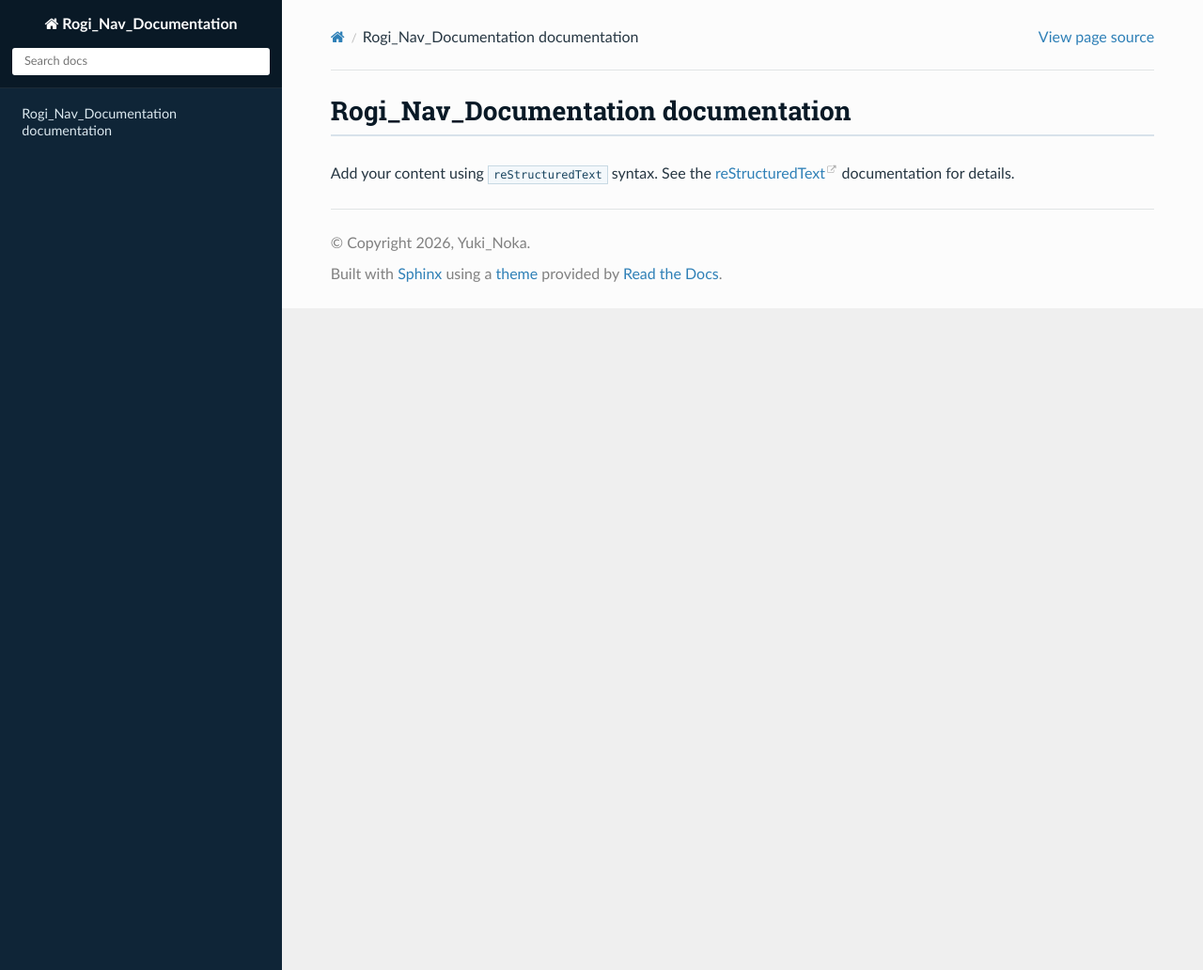
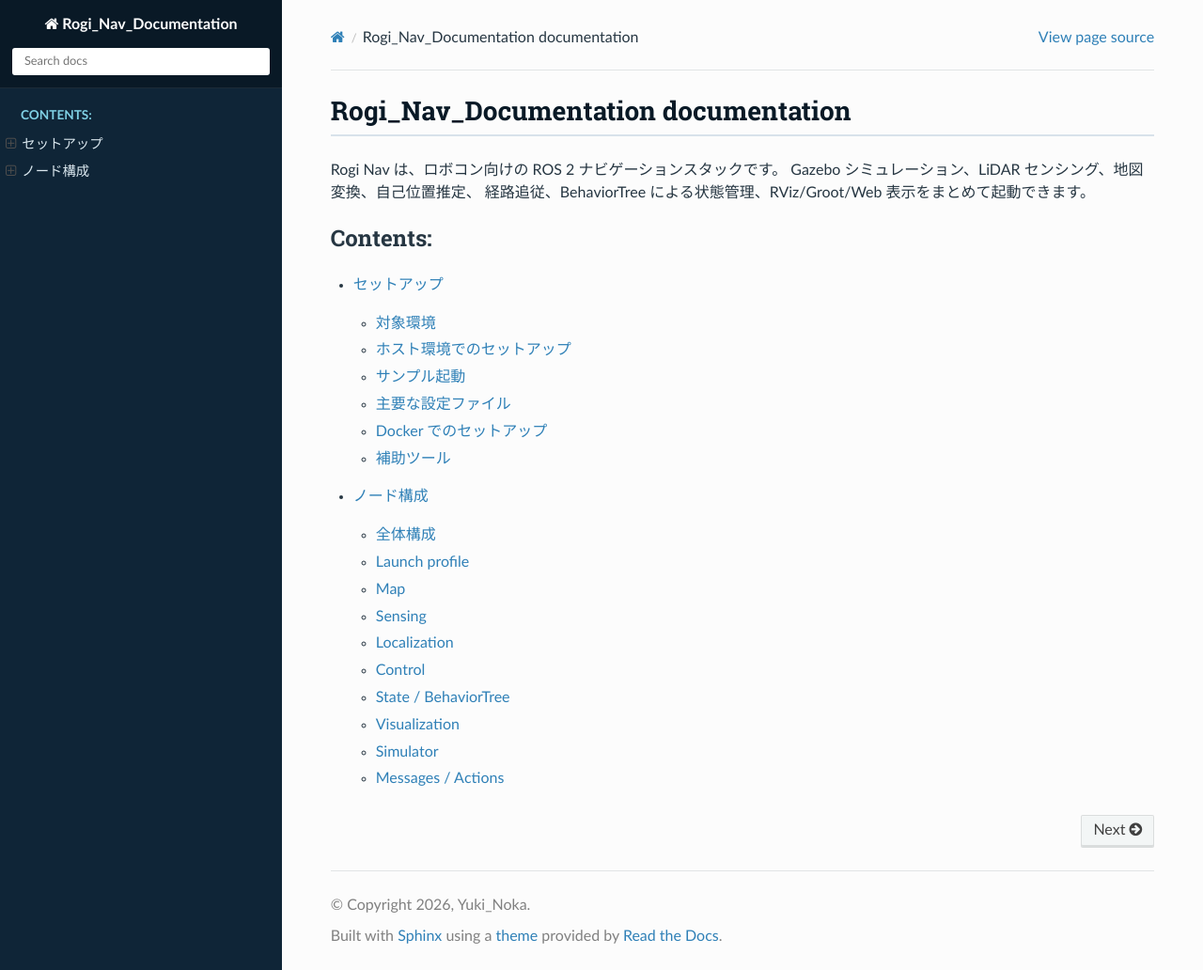
Before and after one commit to KeioRoboticsAssociation/rogi_nav_documentation, a Sphinx documentation site: the page built from docs/index.rst, in a window 1280 px wide and 1032 px high. Shown: the whole window at 94% size. Built offline with Sphinx 7.4.7 and the Read the Docs theme 3.1.0, drawn with Linux system fonts in a browser that asks for light colours; some of the changed lines change nothing that is shown.

Commit message:
セットアップ方法

```diff
--- a/docs/index.rst
+++ b/docs/index.rst
@@ -6,11 +6,14 @@
 Rogi_Nav_Documentation documentation
 ====================================
 
-Add your content using ``reStructuredText`` syntax. See the
-`reStructuredText <https://www.sphinx-doc.org/en/master/usage/restructuredtext/index.html>`_
-documentation for details.
+Rogi Nav は、ロボコン向けの ROS 2 ナビゲーションスタックです。
+Gazebo シミュレーション、LiDAR センシング、地図変換、自己位置推定、
+経路追従、BehaviorTree による状態管理、RViz/Groot/Web 表示をまとめて起動できます。
 
 
 .. toctree::
    :maxdepth: 2
    :caption: Contents:
+
+   setup
+   nodes
--- /dev/null
+++ b/docs/nodes.rst
@@ -0,0 +1,346 @@
+ノード構成
+==========
+
+全体構成
+--------
+
+``rogi_launch/launch/rogi_nav.launch.py`` が、profile YAML を読み込んで各 component launch を組み合わせます。
+多くの C++ ノードは ``rclcpp_components`` の composable node として実装され、必要に応じて
+``component_container_mt`` にロードされます。
+
+``example/sample/config/real.yaml`` と ``example/sample/config/sim.yaml`` の
+``launch.components`` で、コンポーネント単位またはノード単位に有効/無効を切り替えます。
+
+Launch profile
+--------------
+
+.. list-table::
+   :header-rows: 1
+   :widths: 22 28 50
+
+   * - profile
+     - 主な用途
+     - 特徴
+   * - ``real``
+     - 実機
+     - Gazebo と Web を無効化し、picoScan、wheel odometry、MAVLink/RS485、DC motor command 変換を有効化します。
+   * - ``sim``
+     - Gazebo シミュレーション
+     - Gazebo、RViz、Web 表示、地図、scan merger、line detector、自己位置推定、pure pursuit、state node を有効化します。
+
+Map
+---
+
+.. list-table::
+   :header-rows: 1
+   :widths: 24 28 48
+
+   * - ノード
+     - 実行ファイル / plugin
+     - 説明
+   * - ``map_loader``
+     - ``rogi_map`` / ``map_loader::map_loader``
+     - ``line_segments.csv`` と ``circles.csv`` を読み込み、``rogi_msgs/msg/Map`` を publish します。
+   * - ``map_converter``
+     - ``rogi_map`` / ``map_converter::map_converter``
+     - ``rogi_msgs/msg/Map`` を ``nav_msgs/msg/OccupancyGrid`` に変換します。
+
+主な interface は次の通りです。
+
+.. list-table::
+   :header-rows: 1
+   :widths: 24 20 28 28
+
+   * - ノード
+     - 種別
+     - 名前
+     - 型 / 内容
+   * - ``map_loader``
+     - publish
+     - ``map`` remap 後 ``/raw_map``
+     - ``rogi_msgs/msg/Map``
+   * - ``map_loader``
+     - parameter
+     - ``line_segments_path``, ``circles_path``
+     - 地図 CSV path
+   * - ``map_converter``
+     - subscribe
+     - ``map`` remap 後 ``/raw_map``
+     - ``rogi_msgs/msg/Map``
+   * - ``map_converter``
+     - publish
+     - ``occupancy_grid`` remap 後 ``/map``
+     - ``nav_msgs/msg/OccupancyGrid``
+   * - ``map_converter``
+     - parameter
+     - ``resolution``
+     - OccupancyGrid 解像度
+
+Sensing
+-------
+
+.. list-table::
+   :header-rows: 1
+   :widths: 24 28 48
+
+   * - ノード
+     - 実行ファイル / plugin
+     - 説明
+   * - ``sick_generic_caller``
+     - ``sick_scan_xd``
+     - SICK picoScan などの LiDAR driver を起動します。設定は ``sensing/config.yaml`` の ``sick_picoscan`` で行います。
+   * - ``scan_merger``
+     - ``rogi_lidar_merger`` / ``rogi_lidar_merger::ScanMerger``
+     - 複数 LiDAR の ``LaserScan`` を共通 frame に統合します。
+   * - ``line_detector``
+     - ``rogi_ransac`` / ``line_detector::line_detector``
+     - ``LaserScan`` から RANSAC で直線、線分、角を検出します。
+
+.. list-table::
+   :header-rows: 1
+   :widths: 24 20 28 28
+
+   * - ノード
+     - 種別
+     - 名前
+     - 型 / 内容
+   * - ``scan_merger``
+     - subscribe
+     - ``scan_topics``
+     - ``sensor_msgs/msg/LaserScan`` の配列
+   * - ``scan_merger``
+     - publish
+     - ``merged_scan`` remap 後 ``/scan_for_localization``
+     - ``sensor_msgs/msg/LaserScan``
+   * - ``scan_merger``
+     - parameter
+     - ``frame_id``, ``frequency``, ``angle_*``, ``range_*``
+     - 出力 scan の frame と範囲
+   * - ``line_detector``
+     - subscribe
+     - ``scan``
+     - ``sensor_msgs/msg/LaserScan``
+   * - ``line_detector``
+     - publish
+     - ``lines``, ``line_segments``, ``corners``
+     - ``rogi_msgs`` と ``PoseArray``
+   * - ``line_detector``
+     - parameter
+     - ``max_iterations``, ``max_lines``, ``distance_threshold`` など
+     - RANSAC 検出条件
+
+Localization
+------------
+
+.. list-table::
+   :header-rows: 1
+   :widths: 24 28 48
+
+   * - ノード
+     - 実行ファイル / plugin
+     - 説明
+   * - ``emcl2``
+     - ``emcl2`` / ``emcl2::EMcl2Node``
+     - LiDAR と OccupancyGrid を使う particle filter 系の自己位置推定です。
+   * - ``ransac_localizer``
+     - ``rogi_ransac_localizer`` / ``rogi_ransac_localizer::RansacLocalizer``
+     - 地図の線分と観測線分を対応付けて pose を補正します。
+   * - ``wheel_odometry``
+     - ``wheel_odometry_node``
+     - Rogidrive encoder 情報から omni wheel odometry を計算します。
+
+.. list-table::
+   :header-rows: 1
+   :widths: 24 20 28 28
+
+   * - ノード
+     - 種別
+     - 名前
+     - 型 / 内容
+   * - ``emcl2``
+     - subscribe
+     - ``scan``, ``map``, ``initialpose``
+     - ``LaserScan``, ``OccupancyGrid``, ``PoseWithCovarianceStamped``
+   * - ``emcl2``
+     - publish
+     - ``localization_pose``, ``particlecloud``, ``alpha``
+     - 推定 pose、particle、信頼度
+   * - ``emcl2``
+     - service
+     - ``global_localization``
+     - ``std_srvs/srv/Empty``
+   * - ``ransac_localizer``
+     - subscribe
+     - ``map``, ``odom``, ``line_segments``
+     - 地図、odometry、観測線分
+   * - ``ransac_localizer``
+     - publish
+     - ``localization_pose``
+     - ``geometry_msgs/msg/PoseWithCovarianceStamped``
+   * - ``wheel_odometry``
+     - subscribe
+     - ``/rogidrive_status``
+     - Rogidrive status
+   * - ``wheel_odometry``
+     - publish
+     - ``/odom``
+     - ``nav_msgs/msg/Odometry``
+   * - ``wheel_odometry``
+     - tf
+     - ``odom`` -> ``base_link``
+     - ``publish_tf`` が true の場合に publish
+
+Control
+-------
+
+.. list-table::
+   :header-rows: 1
+   :widths: 24 28 48
+
+   * - ノード
+     - 実行ファイル / plugin
+     - 説明
+   * - ``simple_pure_pursuit``
+     - ``simple_pure_pursuit_node`` / ``simple_pure_pursuit::SimplePurePursuitNode``
+     - 経路 CSV を読み込み、``FollowPath`` action の goal に応じて ``/cmd_vel`` を生成します。
+   * - ``cmd_vel_to_dcmotor_node``
+     - ``cmd_vel_to_dcmotor_node`` / ``cmd_vel_to_dcmotor::CmdVelToDCMotorNode``
+     - ``geometry_msgs/msg/Twist`` を Rogidrive の motor command に変換します。
+
+.. list-table::
+   :header-rows: 1
+   :widths: 24 20 28 28
+
+   * - ノード
+     - 種別
+     - 名前
+     - 型 / 内容
+   * - ``simple_pure_pursuit``
+     - action server
+     - ``follow_path``
+     - ``rogi_msgs/action/FollowPath``
+   * - ``simple_pure_pursuit``
+     - subscribe
+     - ``/localization_pose``, ``/robot_pose``
+     - 現在 pose
+   * - ``simple_pure_pursuit``
+     - publish
+     - ``/cmd_vel``, ``/pure_pursuit_path``, ``/distance_to_goal``, ``/current_follow_path_index``
+     - 速度指令、可視化、状態
+   * - ``cmd_vel_to_dcmotor_node``
+     - subscribe
+     - ``/cmd_vel``
+     - ``geometry_msgs/msg/Twist``
+   * - ``cmd_vel_to_dcmotor_node``
+     - publish
+     - ``/rogidrive_cmd``
+     - Rogidrive motor command
+   * - ``cmd_vel_to_dcmotor_node``
+     - parameter
+     - ``wheel_radius``, ``center_to_wheel``, ``motor_names`` など
+     - omni wheel と motor の変換条件
+
+State / BehaviorTree
+--------------------
+
+.. list-table::
+   :header-rows: 1
+   :widths: 24 28 48
+
+   * - ノード
+     - 実行ファイル / plugin
+     - 説明
+   * - ``state_node``
+     - ``state_node`` / ``state::StateNode``
+     - BehaviorTree XML を 10 ms 周期で tick し、状態遷移と action 実行を管理します。
+   * - ``groot``
+     - ``common_tool/Groot/build/Groot``
+     - BehaviorTree の monitor GUI です。``enable_groot`` が true のとき起動します。
+
+``state_node`` は ``tree_path`` で指定した XML を読みます。
+現在登録されている主な BT action は次の通りです。
+
+.. list-table::
+   :header-rows: 1
+   :widths: 24 76
+
+   * - Action
+     - 内容
+   * - ``FollowPath``
+     - ``follow_path`` action client として ``simple_pure_pursuit`` に経路番号を送ります。
+   * - ``WaitStart``
+     - ``/start`` の ``std_msgs/msg/Bool`` を待ちます。
+
+Visualization
+-------------
+
+.. list-table::
+   :header-rows: 1
+   :widths: 24 28 48
+
+   * - ノード
+     - 実行ファイル / plugin
+     - 説明
+   * - ``rviz2``
+     - ``rviz2``
+     - ``visualization/config.yaml`` の RViz config で起動します。
+   * - ``line_segments_visualizer``
+     - ``rogi_visualizer`` / ``line_segments_visualizer::line_segments_visualizer``
+     - ``line_segments`` を RViz marker に変換します。
+   * - ``path_visualizer``
+     - ``rogi_visualizer`` / ``path_visualizer::path_visualizer``
+     - 経路 CSV と現在経路 index から ``nav_msgs/msg/Path`` を publish します。
+
+Simulator
+---------
+
+``gazebo_simulator`` package は Gazebo Harmonic 向けの launch、URDF、world、補助 Python node を提供します。
+
+.. list-table::
+   :header-rows: 1
+   :widths: 24 28 48
+
+   * - ノード
+     - 実行ファイル
+     - 説明
+   * - ``sensor_topic_converters``
+     - ``sensor_topic_converters.py``
+     - Gazebo bridge 後の sensor topic を rogi_nav 側で扱いやすい topic に変換します。
+   * - ``odom_drift_simulator``
+     - ``odom_drift_simulator.py``
+     - ``/odom_raw`` に scale、drift、noise を加えて ``/odom`` を publish します。
+   * - ``odom_tf_broadcaster``
+     - ``odom_tf_broadcaster.py``
+     - odometry から ``odom`` -> ``base_link`` の TF と pose marker を publish します。
+   * - ``scan_frame_normalizer``
+     - ``scan_frame_normalizer.py``
+     - ``LaserScan`` の frame_id を localization 用に揃えます。
+   * - ``pose_comparison_gui``
+     - ``pose_comparison_gui.py``
+     - 真値 odometry と推定 pose を比較表示します。
+
+``simple_sim.launch.py`` の主な引数は ``model``、``world``、``use_simple_world``、
+``use_sim_time``、``headless``、``enable_odom_drift``、``line_segments_path``、
+``circles_path``、``wall_height``、``wall_thickness`` です。
+
+Messages / Actions
+------------------
+
+``rogi_msgs`` は地図、線分、円、経路追従 action を提供します。
+
+.. list-table::
+   :header-rows: 1
+   :widths: 34 66
+
+   * - interface
+     - 用途
+   * - ``rogi_msgs/msg/Map``
+     - map loader と localization が使う独自地図表現です。
+   * - ``rogi_msgs/msg/LineSegmentArray``
+     - RANSAC line detector と visualizer/localizer が使う観測線分です。
+   * - ``rogi_msgs/msg/LineArray``
+     - 検出された直線です。
+   * - ``rogi_msgs/msg/CircleArray``
+     - 地図上の円形 feature です。
+   * - ``rogi_msgs/action/FollowPath``
+     - BehaviorTree/state node から pure pursuit に経路追従を要求します。
--- /dev/null
+++ b/docs/setup.rst
@@ -0,0 +1,154 @@
+セットアップ
+============
+
+対象環境
+--------
+
+この手順は ``/home/yuki/rogi_nav_ws/src/rogi_nav`` の現在の構成を前提にしています。
+ホスト環境で使う場合は Ubuntu 24.04 と ROS 2 Jazzy を想定しています。
+Docker を使う場合は、リポジトリの ``Dockerfile`` と ``Makefile`` から Jazzy 環境を作成できます。
+
+ホスト環境でのセットアップ
+--------------------------
+
+ワークスペースを作成し、リポジトリを ``src`` 配下に配置します。
+
+.. code-block:: bash
+
+   mkdir -p ~/rogi_nav_ws/src
+   cd ~/rogi_nav_ws/src
+   git clone git@github.com:KeioRoboticsAssociation/rogi_nav.git
+   cd rogi_nav
+
+共通ツールと外部依存を取得・ビルドします。
+
+.. code-block:: bash
+
+   make setup
+
+``make setup`` は主に次を実行します。
+
+* apt 依存の導入
+* ``common_tool/common_tool.repos`` による外部リポジトリの取得
+* ``common_tool/BehaviorTree.CPP`` の CMake ビルドと ``common_tool/install`` へのインストール
+* ``common_tool/Groot`` の submodule 取得とビルド
+
+セットアップ済み環境で外部ツールや Python 依存を更新する場合は次を使います。
+
+.. code-block:: bash
+
+   make sync
+
+ROS 依存を解決してワークスペースをビルドします。
+
+.. code-block:: bash
+
+   cd ~/rogi_nav_ws
+   source /opt/ros/jazzy/setup.bash
+   rosdep install --from-paths src --ignore-src -r -y
+   colcon build --symlink-install
+   source install/setup.bash
+
+サンプル起動
+------------
+
+実機向けの sample profile は ``real``、シミュレーション向けは ``sim`` です。
+
+.. code-block:: bash
+
+   ros2 launch rogi_nav_sample sample.launch.py config_profile:=real
+
+.. code-block:: bash
+
+   ros2 launch rogi_nav_sample sample.launch.py config_profile:=sim
+
+``sample.launch.py`` は内部で ``rogi_launch/launch/rogi_nav.launch.py`` を呼び出します。
+設定は ``example/sample/config`` 配下から読み込まれます。
+
+直接 ``rogi_nav.launch.py`` を使う場合は、設定ディレクトリと profile を指定します。
+
+.. code-block:: bash
+
+   ros2 launch rogi_launch rogi_nav.launch.py \
+     config_dir:=/home/yuki/rogi_nav_ws/src/rogi_nav/example/sample/config \
+     config_profile:=sim
+
+主要な設定ファイル
+------------------
+
+.. list-table::
+   :header-rows: 1
+   :widths: 32 68
+
+   * - ファイル
+     - 役割
+   * - ``example/sample/config/real.yaml``
+     - 実機向け profile。Gazebo を止め、picoScan、wheel odometry、MAVLink/RS485、制御系を有効化します。
+   * - ``example/sample/config/sim.yaml``
+     - シミュレーション向け profile。Gazebo、可視化、Web 表示、自己位置推定、pure pursuit を有効化します。
+   * - ``example/sample/config/simulation/config.yaml``
+     - Gazebo の model、world、sim time、odom drift などを設定します。
+   * - ``example/sample/config/map/config.yaml``
+     - 地図 CSV と Gazebo 壁生成パラメータを設定します。
+   * - ``example/sample/config/sensing/config.yaml``
+     - LiDAR、scan merger、RANSAC line detector の設定です。
+   * - ``example/sample/config/localization/*/config.yaml``
+     - ``emcl2`` または ``ransac_localizer`` の自己位置推定パラメータです。
+   * - ``example/sample/config/tree/main.xml``
+     - ``state_node`` が読む BehaviorTree です。
+   * - ``example/sample/config/path/trajectory/*.csv``
+     - ``simple_pure_pursuit`` と ``path_visualizer`` が読む経路 CSV です。
+
+Docker でのセットアップ
+-----------------------
+
+Docker image をローカルでビルドします。
+
+.. code-block:: bash
+
+   cd ~/rogi_nav_ws/src/rogi_nav
+   make build
+
+GitHub Container Registry の image を使う場合は次を実行します。
+
+.. code-block:: bash
+
+   make pull
+
+コンテナ内でシェルを開き、外部ツールをセットアップします。
+
+.. code-block:: bash
+
+   ssh -T git@github.com
+   make shell
+   make setup
+
+シミュレーションを起動します。
+
+.. code-block:: bash
+
+   make run
+
+launch 引数を渡す場合は ``LAUNCH_ARGS`` を使います。
+
+.. code-block:: bash
+
+   make run LAUNCH_ARGS="config_profile:=sim"
+
+補助ツール
+----------
+
+.. list-table::
+   :header-rows: 1
+   :widths: 30 70
+
+   * - コマンド
+     - 内容
+   * - ``make groot``
+     - ビルド済み Groot を起動します。
+   * - ``make trajectory-generator``
+     - TrajectoryGenerator GUI を起動します。
+   * - ``make map-builder``
+     - map_builder の npm 依存を入れて開発サーバを起動します。
+   * - ``make clean-common-tool``
+     - ``common_tool`` 配下の生成物を削除します。
```
